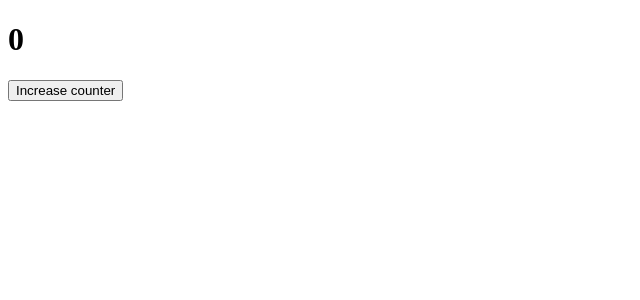
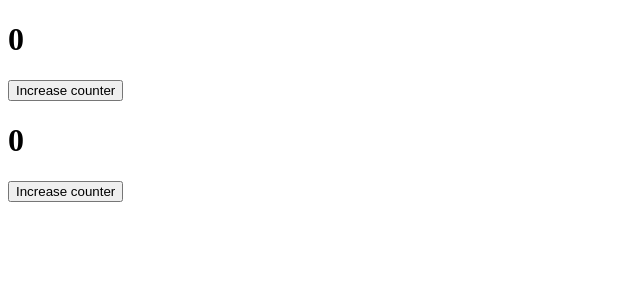
Before and after one commit to dzarezenko/beetroot_lesson_41-vue_basics, a Vue app: page / in a window 1280 px wide. Shown: the top 300 px of the page, without its empty margins (0-640 px from the left). Built offline with nearby package versions, Linux system fonts and the light colour scheme.

Commit message:
Multievents

```diff
--- a/src/App.vue
+++ b/src/App.vue
@@ -11,6 +11,8 @@
 
     {{ link }}
     <p v-html="link"></p-->
+
+    <counter />
 
     <counter />
   </div>
--- a/src/components/Counter.vue
+++ b/src/components/Counter.vue
@@ -2,7 +2,7 @@
   <div>
     <h1>{{ counter }}</h1>
     <form action="http://google.com">
-      <input type="submit" @click.prevent="increaseCounter" value="Increase counter" />
+      <input type="submit" @mouseout="showAlert" @click.prevent="increaseCounter" value="Increase counter" />
     </form>
   </div>
 </template>
@@ -24,6 +24,9 @@ export default {
       this.counter++;
       console.log(`Button clicked! Counter is ${this.counter}`);
     },
+    showAlert() {
+      alert(`Counter: ${this.counter}`);
+    },
   },
 }
 </script>
```
